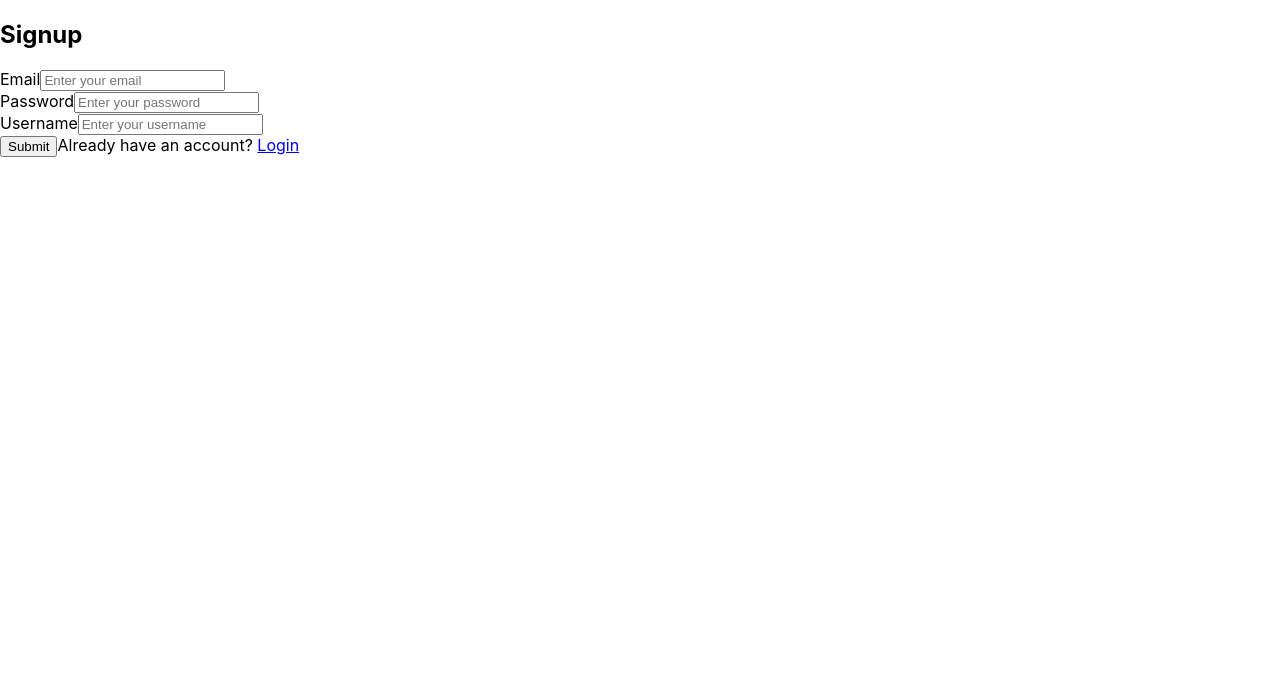
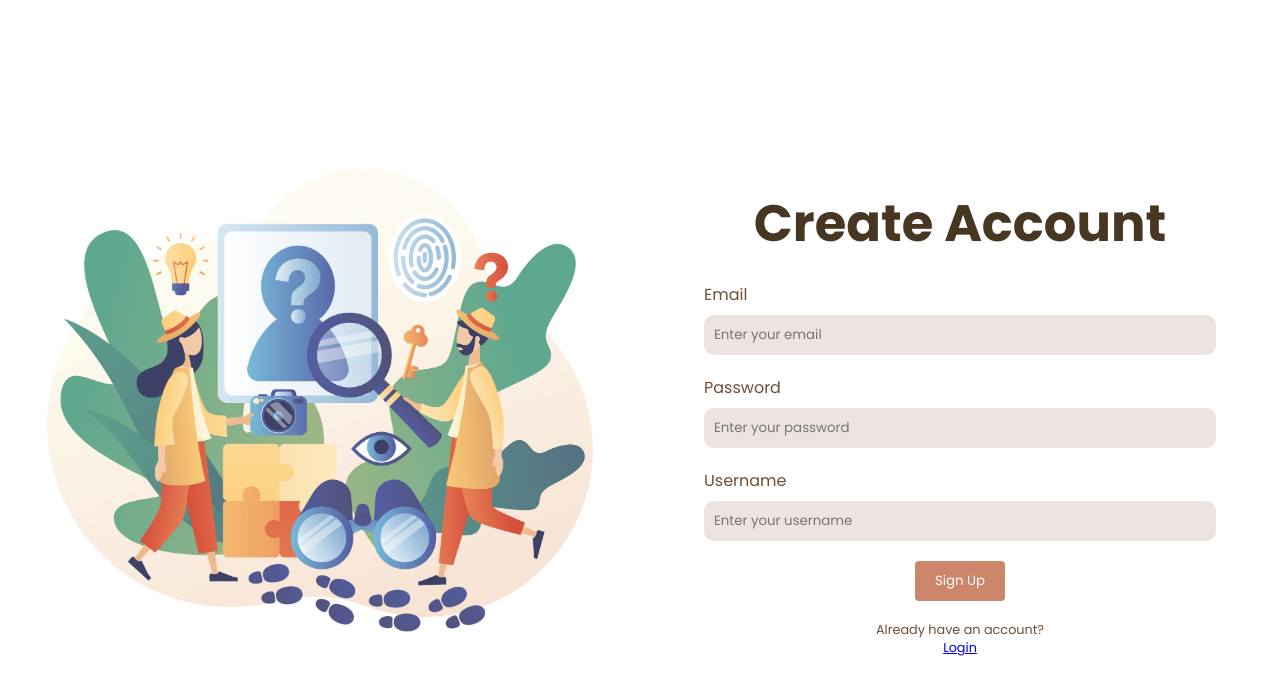
Before and after one commit to lukkn/CivicHacks, a React (Create React App) app in the folder client/: page /signup in a window 1280 px wide. Shown: the top 694 px of the page. Built offline with nearby package versions, Linux system fonts and the light colour scheme.

Commit message:
Styled login/signup page

```diff
--- a/client/public/index.html
+++ b/client/public/index.html
@@ -9,6 +9,9 @@
       name="description"
       content="Web site created using create-react-app"
     />
+    <link rel="preconnect" href="https://fonts.googleapis.com">
+    <link rel="preconnect" href="https://fonts.gstatic.com" crossorigin>
+    <link href="https://fonts.googleapis.com/css2?family=Inter:wght@100..900&family=Poppins:ital,wght@0,100;0,200;0,300;0,400;0,500;0,600;0,700;0,800;0,900;1,100;1,200;1,300;1,400;1,500;1,600;1,700;1,800;1,900&display=swap" rel="stylesheet">
     <link rel="apple-touch-icon" href="%PUBLIC_URL%/logo192.png" />
     <!--
       manifest.json provides metadata used when your web app is installed on a
--- a/client/src/App.css
+++ b/client/src/App.css
@@ -0,0 +1,88 @@
+* {
+  font-family: Poppins, sans-serif;
+}
+
+h2 {
+  font-size: 4vw;
+  color: #473622;
+  margin-bottom: 20px;
+}
+
+.container {
+  display: flex;
+  width: 100vw;
+  height: 100vh;
+}
+
+.image-container {
+  display: none;
+  background-image: url("./images/graphic.jpg");
+  background-size: contain;
+  background-repeat: no-repeat;
+  background-position: center;
+  width: 50%;
+}
+
+.form-container {
+  display: flex;
+  flex-direction: column;
+  align-items: center;
+  justify-content: center;
+  width: 50%;
+  margin: auto;
+}
+.form-container form {
+  display: flex;
+  gap: 20px;
+  flex-direction: column;
+  align-items: center;
+  justify-content: center;
+  width: 100%;
+}
+.form-container form .input-group {
+  display: flex;
+  flex-direction: column;
+  width: 80%;
+}
+.form-container form label {
+  display: block;
+  font-size: 1rem;
+  color: #704e33;
+  margin-bottom: 8px;
+}
+.form-container form input {
+  display: block;
+  padding: 10px;
+  border: none;
+  border-radius: 10px;
+  box-sizing: border-box;
+  background-color: #ede3e1;
+}
+.form-container form button {
+  padding: 10px 20px;
+  background-color: #cc876a;
+  color: white;
+  border: none;
+  border-radius: 4px;
+  cursor: pointer;
+  transition: background-color 0.3s;
+}
+.form-container form button:hover {
+  background-color: #896b53;
+}
+.form-container form span {
+  font-size: 0.8rem;
+  color: #704e33;
+  display: flex;
+  flex-direction: column;
+  justify-content: center;
+  align-items: center;
+}
+
+@media (min-width: 768px) {
+  .image-container {
+    display: block;
+  }
+}
+
+/*# sourceMappingURL=App.css.map */
--- a/client/src/pages/Login.jsx
+++ b/client/src/pages/Login.jsx
@@ -58,10 +58,12 @@
   };
 
   return (
-    <div className="form_container">
-      <h2>Login</h2>
+    <div className="container">
+      <div className="image-container"></div>
+      <div className="form-container">
+        <h2>Welcome Back!</h2>
         <form onSubmit={handleSubmit}>
-        <div>
+          <div className="input-group">
             <label htmlFor="email">Email</label>
             <input
               type="email"
@@ -71,7 +73,7 @@
               onChange={handleOnChange}
             />
           </div>
-        <div>
+          <div className="input-group">
             <label htmlFor="password">Password</label>
             <input
               type="password"
@@ -81,13 +83,15 @@
               onChange={handleOnChange}
             />
           </div>
-        <button type="submit">Submit</button>
+          <button type="submit">Log In</button>
           <span>
             Don't have an account? <Link to={"/signup"}>Signup</Link>
           </span>
         </form>
         <ToastContainer />
       </div>
+    </div>
   );
 };
+
 export default Login;
--- a/client/src/pages/Signup.jsx
+++ b/client/src/pages/Signup.jsx
@@ -10,7 +10,7 @@
     password: "",
     username: "",
   });
-  const { email, password, username} = inputValue;
+  const { email, password, username } = inputValue;
   const handleOnChange = (e) => {
     const { name, value } = e.target;
     setInputValue({
@@ -25,7 +25,7 @@
     });
   const handleSuccess = (msg) =>
     toast.success(msg, {
-      position: "bottom-right",
+      position: "bottom-left",
     });
 
   const handleSubmit = async (e) => {
@@ -59,10 +59,12 @@
   };
 
   return (
-    <div className="form_container">
-      <h2>Signup</h2>
+    <div className="container">
+      <div className="image-container"></div>
+      <div className="form-container">
+        <h2>Create Account</h2>
         <form onSubmit={handleSubmit}>
-        <div>
+          <div className="input-group">
             <label htmlFor="email">Email</label>
             <input
               type="email"
@@ -72,7 +74,7 @@
               onChange={handleOnChange}
             />
           </div>
-        <div>
+          <div className="input-group">
             <label htmlFor="password">Password</label>
             <input
               type="password"
@@ -82,8 +84,7 @@
               onChange={handleOnChange}
             />
           </div>
-
-        <div>
+          <div className="input-group">
             <label htmlFor="username">Username</label>
             <input
               type="text"
@@ -93,13 +94,14 @@
               onChange={handleOnChange}
             />
           </div>
-        <button type="submit">Submit</button>
+          <button type="submit">Sign Up</button>
           <span>
             Already have an account? <Link to={"/login"}>Login</Link>
           </span>
         </form>
         <ToastContainer />
       </div>
+    </div>
   );
 };
 
```
Also changed, not shown: client/src/images/graphic.jpg (added), 1 other file (tests, documents, lock files or other folders). Lines whose indentation alone changed are shown as unchanged.
